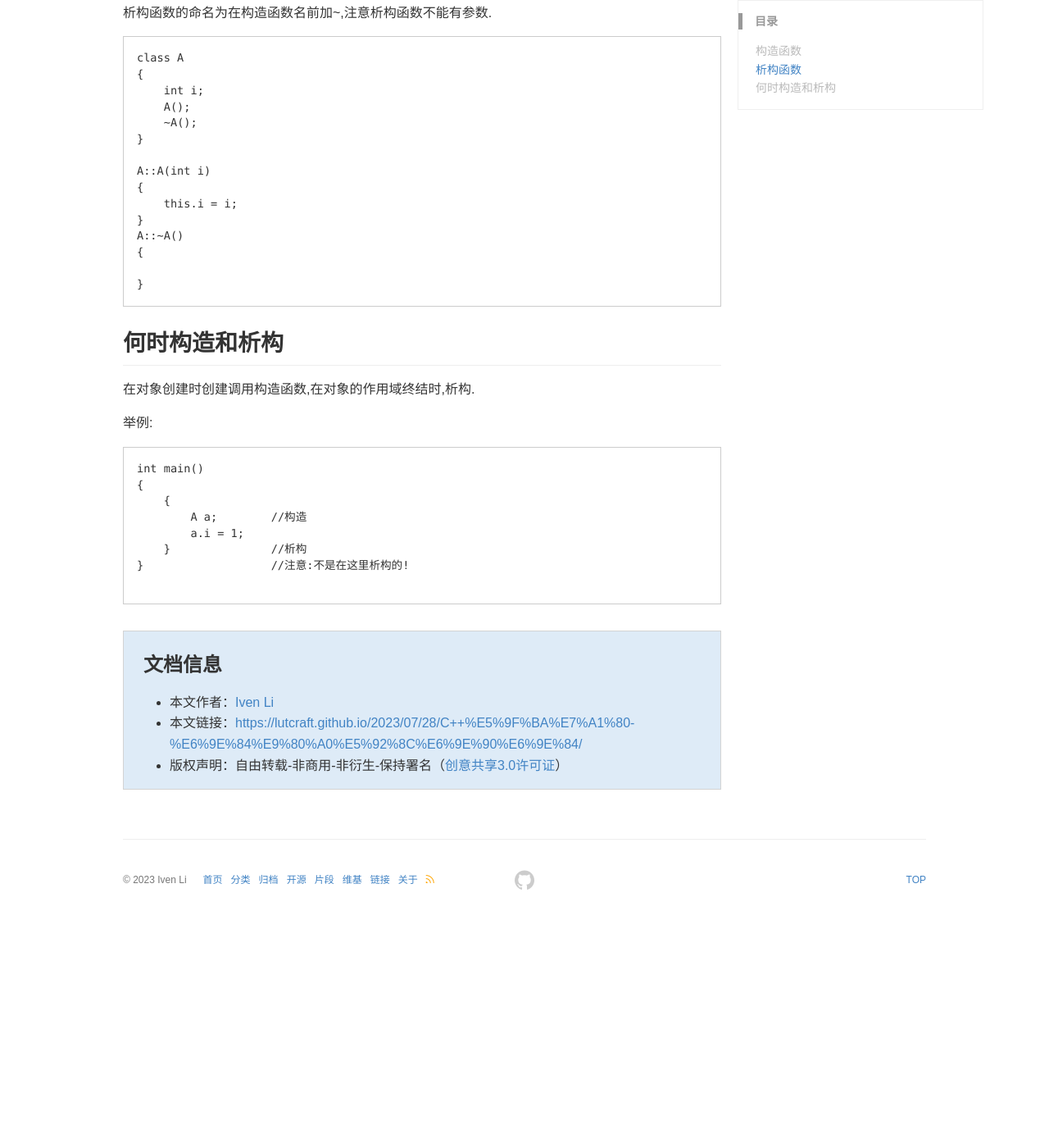
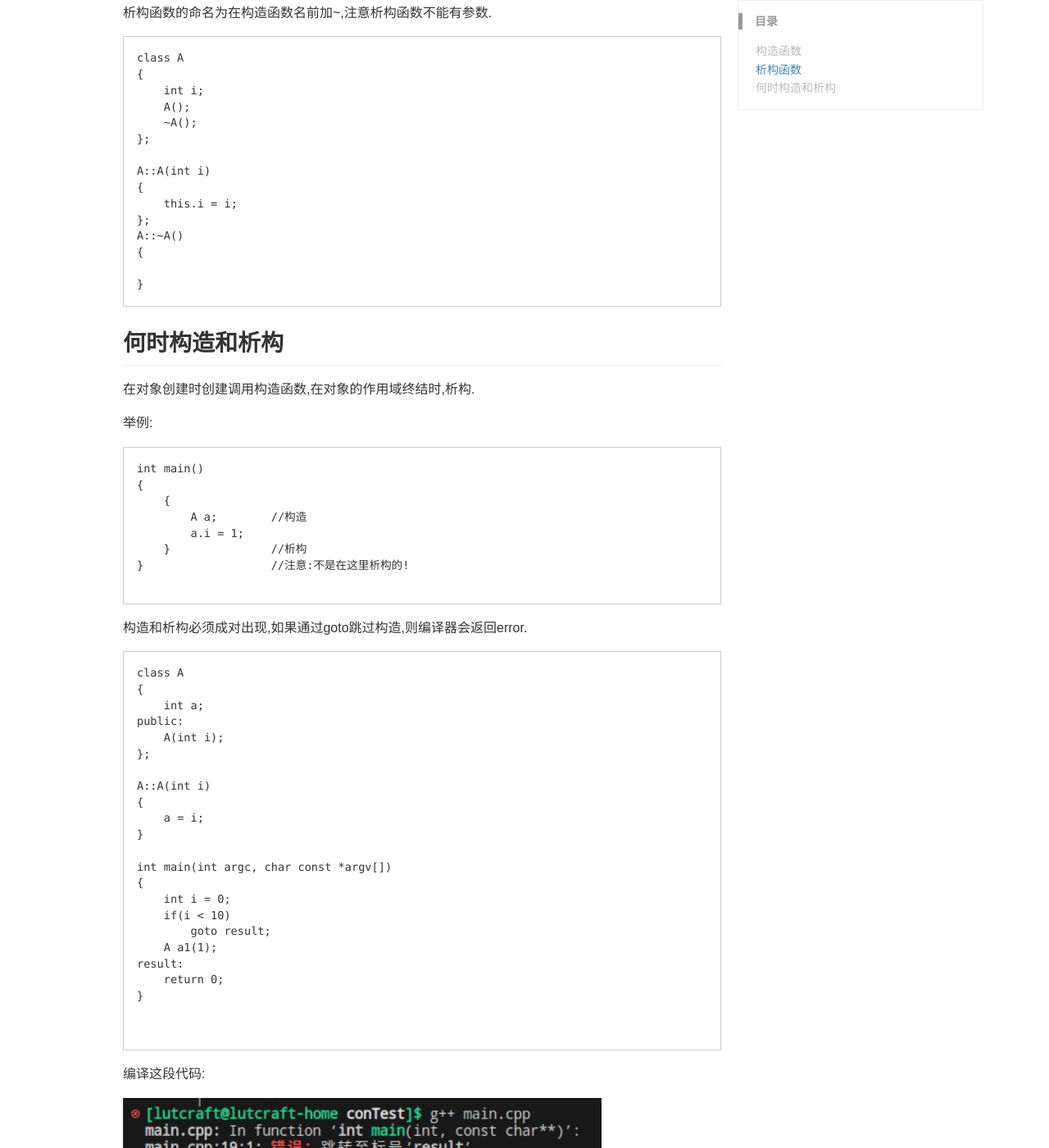
Before and after one commit to lutcraft/lutcraft.github.io, a Jekyll site: the page built from _posts/2023-07-28-C++基础: 构造和析构.md, in a window 1280 px wide and 1400 px high, scrolled down 657 px. Shown: the whole window at 82% size. Built offline with Jekyll 4.4.1, drawn with Linux system fonts in a browser that asks for light colours; comment, search, counter and statistics services are not loaded; a style sheet for code colours, icons or effects is not loaded; before the commit the page ends 1779 px from its top, so only the background shows below that; some of the changed text lies outside the part shown.

Commit message:
构造和析构2

````diff
--- a/_posts/2023-07-28-C++基础: 构造和析构.md
+++ b/_posts/2023-07-28-C++基础: 构造和析构.md
@@ -20,7 +20,7 @@ class A
 A::A(int i)
 {
     this.i = i;
-}
+};
 
 ```
 
@@ -33,12 +33,12 @@ class A
     int i;
     A();
     ~A();
-}
+};
 
 A::A(int i)
 {
     this.i = i;
-}
+};
 A::~A()
 {
 
@@ -63,3 +63,35 @@ int main()
 }                   //注意:不是在这里析构的!
 
 ```
+
+构造和析构必须成对出现,如果通过goto跳过构造,则编译器会返回error.
+
+```cpp
+class A
+{
+    int a;
+public:
+    A(int i);
+};
+
+A::A(int i)
+{
+    a = i;
+}
+
+int main(int argc, char const *argv[])
+{
+    int i = 0;
+    if(i < 10)
+        goto result;
+    A a1(1);
+result:
+    return 0;
+}
+
+
+```
+
+编译这段代码:
+
+<img src="/images/blog/goto_init.png" width="80%" alt="goto_init" />
````
Also changed, not shown: images/blog/goto_init.png (added).
